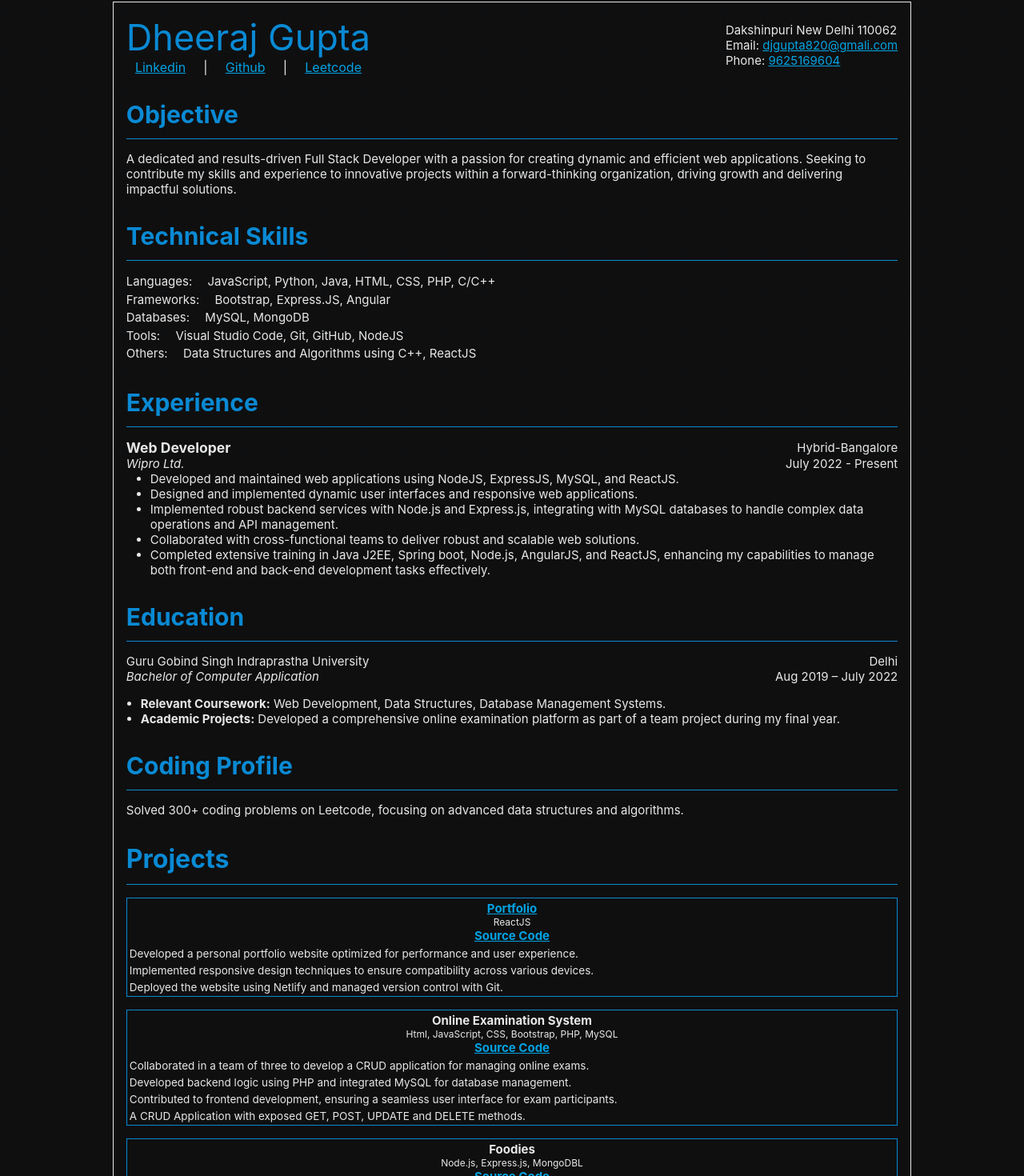
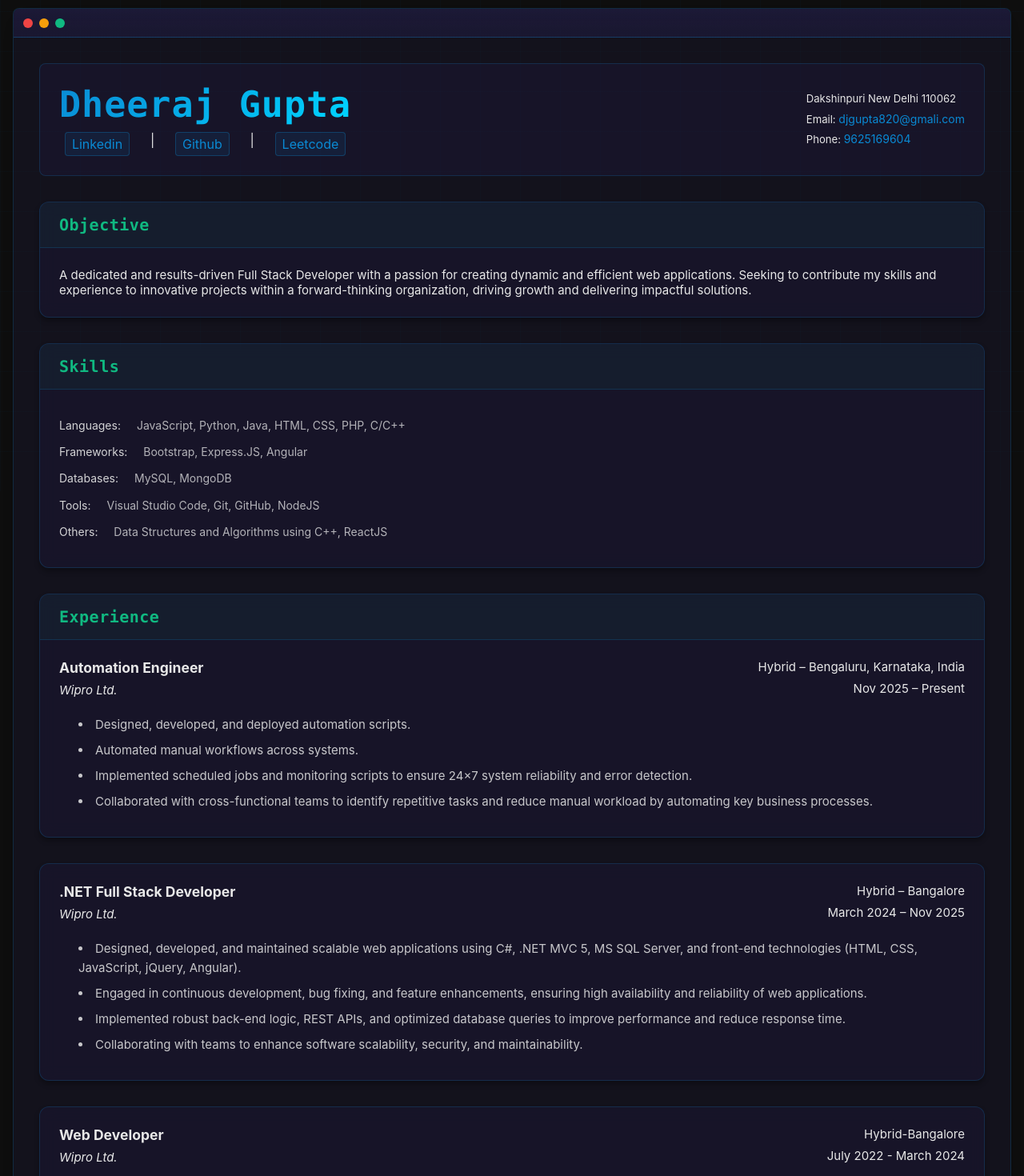
Before and after one commit to djgupta820/myportfolio, a React (Vite) app: page /resume in a window 1280 px wide. Shown: the part 186-1656 px from the top of the page at 80% size. Built offline with nearby package versions, Linux system fonts and the light colour scheme.

Commit message:
Modified Resume to look modern UI

```diff
--- a/src/components/Resume/Resume.jsx
+++ b/src/components/Resume/Resume.jsx
@@ -5,6 +5,8 @@ const Resume = () => {
   return (
     <div className="container">
       <h1 style={{ textAlign: "center" }}>Resume</h1>
+      <div className="resume-terminal">
+        <div className="resume-content-wrapper">
           <div className="resume">
         <div className="top">
           <div className="top-left">
@@ -41,7 +43,8 @@ const Resume = () => {
         </div>
 
         <div className="data-box">
-          <h1>Objective</h1>
+          <h2>Objective</h2>
+          <div className="terminal-section">
           <p>
             A dedicated and results-driven Full Stack Developer with a passion
             for creating dynamic and efficient web applications. Seeking to
@@ -50,9 +53,11 @@ const Resume = () => {
             impactful solutions.
           </p>
           </div>
+        </div>
 
         <div className="data-box">
-          <h1>Technical Skills</h1>
+          <h2>Skills</h2>
+          <div className="terminal-section">
           <div className="rskills">
             <p>
               Languages:{" "}
@@ -73,16 +78,82 @@ const Resume = () => {
             </p>
           </div>
           </div>
+        </div>
 
         <div className="data-box">
-          <h1>Experience</h1>
-          <div className="top">
+          <h2>Experience</h2>
+          <div className="terminal-section">
+            <div className="exp-header">
+              <div className="exp-left">
+                <h3>Automation Engineer</h3>
+                <p><i>Wipro Ltd.</i></p>
+              </div>
+              <div className="exp-right">
+                <p>Hybrid – Bengaluru, Karnataka, India</p>
+                <p>Nov 2025 – Present</p>
+              </div>
+            </div>
+          <div className="trainings">
+            <ul>
+              <li>
+                Designed, developed, and deployed automation scripts.
+              </li>
+              <li>
+                Automated manual workflows across systems.
+              </li>
+              <li>
+                Implemented scheduled jobs and monitoring scripts to ensure 24×7 system reliability and error detection.
+              </li>
+              <li>
+                Collaborated with cross-functional teams to identify repetitive tasks and reduce manual workload by automating key business processes.
+              </li>
+            </ul>
+          </div>
+          </div>
+        </div>
+
+        <div className="data-box">
+          <div className="terminal-section">
+            <div className="exp-header">
+              <div className="exp-left">
+                <h3>.NET Full Stack Developer</h3>
+                <p><i>Wipro Ltd.</i></p>
+              </div>
+              <div className="exp-right">
+                <p>Hybrid – Bangalore</p>
+                <p>March 2024 – Nov 2025</p>
+              </div>
+            </div>
+          <div className="trainings">
+            <ul>
+              <li>
+                Designed, developed, and maintained scalable web applications using C#, .NET MVC 5, MS SQL Server, and front-end technologies (HTML, CSS, JavaScript, jQuery, Angular).
+              </li>
+              <li>
+                Engaged in continuous development, bug fixing, and feature enhancements, ensuring high availability and reliability of web applications.
+              </li>
+              <li>
+                Implemented robust back-end logic, REST APIs, and optimized database queries to improve performance and reduce response time.
+              </li>
+              <li>
+                Collaborating with teams to enhance software scalability, security, and maintainability.
+              </li>
+            </ul>
+          </div>
+          </div>
+        </div>
+
+        <div className="data-box">
+          <div className="terminal-section">
+            <div className="exp-header">
+              <div className="exp-left">
                 <h3>Web Developer</h3>
+                <p><i>Wipro Ltd.</i></p>
+              </div>
+              <div className="exp-right">
                 <p>Hybrid-Bangalore</p>
+                <p>July 2022 - March 2024</p>
               </div>
-          <div className="top">
-            <i>Wipro Ltd.</i>
-            <p>July 2022 - Present</p>
             </div>
           <div className="trainings">
             <ul>
@@ -111,18 +182,20 @@ const Resume = () => {
             </ul>
           </div>
           </div>
+        </div>
 
         <div className="data-box">
-          <h1>Education</h1>
-          <div className="top">
-            <p>Guru Gobind Singh Indraprastha University</p>
+          <h2>Education</h2>
+          <div className="terminal-section">
+            <div className="exp-header">
+              <div className="exp-left">
+                <h3>Bachelor of Computer Application</h3>
+                <p><i>Guru Gobind Singh Indraprastha University</i></p>
+              </div>
+              <div className="exp-right">
                 <p>Delhi</p>
+                <p>Aug 2019 – July 2022</p>
               </div>
-          <div className="top">
-            <p>
-              <i>Bachelor of Computer Application</i>
-            </p>
-            <p>Aug 2019 – July 2022</p>
             </div>
           <div style={{marginLeft: "1.2em", marginTop:"1em"}}>
             <ul>
@@ -140,17 +213,21 @@ const Resume = () => {
             </ul>
           </div>
           </div>
+        </div>
 
         <div className="data-box">
-          <h1>Coding Profile</h1>
+          <h2>Coding Profile</h2>
+          <div className="terminal-section">
           <p>
             Solved 300+ coding problems on Leetcode, focusing on advanced data
             structures and algorithms.
           </p>
           </div>
+        </div>
 
         <div className="data-box">
-          <h1>Projects</h1>
+          <h2>Projects</h2>
+          <div className="terminal-section">
           <div className="rprojects">
             <div className="rproject">
               <h4>
@@ -246,9 +323,22 @@ const Resume = () => {
             </div>
           </div>
           </div>
+        </div>
 
         <div className="data-box">
-          <h1>Certifications</h1>
+          <h2>Certifications</h2>
+          <div className="terminal-section">
+          <p>
+            <a
+              href="https://aw.certmetrics.com/amazon/public/verification.aspx"
+              target="_blank"
+            >
+              AWS Certified Developer - Associate
+            </a>{" "}
+            <span>
+              <i>Certificate ID: ac2ed930a76e4ef992098edfe79f4e3e</i>
+            </span>
+          </p>
           <p>
             <a
               href="https://aw.certmetrics.com/amazon/public/verification.aspx"
@@ -260,7 +350,9 @@ const Resume = () => {
               <i>Certificate ID: EGPER7026MRQQCS9</i>
             </span>
           </p>
-          <p>Web Development in Django</p>
+          </div>
+        </div>
+      </div>
         </div>
       </div>
       <h3 className="warn">
--- a/src/components/Resume/resume.css
+++ b/src/components/Resume/resume.css
@@ -1,167 +1,360 @@
+/* Terminal-style Resume Styling */
+.resume-terminal {
+  width: 100%;
+  max-width: 1400px;
+  margin: var(--space-8) auto;
+  background: rgba(30, 27, 61, 0.3);
+  border: 1px solid rgba(10, 138, 212, 0.2);
+  border-radius: 8px;
+  overflow: hidden;
+  box-shadow: 0 8px 32px rgba(0, 0, 0, 0.3);
+  position: relative;
+}
+
+.resume-terminal::before {
+  content: '';
+  display: block;
+  height: 35px;
+  background: linear-gradient(180deg, rgba(30, 27, 61, 0.8), rgba(30, 27, 61, 0.6));
+  border-bottom: 1px solid rgba(10, 138, 212, 0.3);
+}
+
+.resume-terminal::after {
+  content: '';
+  position: absolute;
+  top: 12px;
+  left: 12px;
+  width: 12px;
+  height: 12px;
+  border-radius: 50%;
+  background: #ef4444;
+  box-shadow:
+    20px 0 0 #f59e0b,
+    40px 0 0 #10b981;
+  z-index: 10;
+}
+
+.resume-content-wrapper {
+  padding: var(--space-8);
+}
+
 .resume {
-  width: 80%;
-  border: 1px solid var(--light);
+  width: 100%;
   margin: auto;
   display: flex;
   flex-direction: column;
-  gap: 1em;
-  padding: 1em;
+  gap: var(--space-8);
+  font-family: var(--font-mono);
 }
+
 .resume a {
-  color: rgb(3, 163, 226);
+  color: var(--sp-col);
+  text-decoration: none;
+  transition: all 0.3s ease;
 }
+
+.resume a:hover {
+  color: #00d4ff;
+  text-decoration: underline;
+}
+
 .top {
   width: 100%;
   display: flex;
   align-items: center;
   justify-content: space-between;
   flex-wrap: wrap;
-  gap: 1em;
+  gap: var(--space-4);
+  padding: var(--space-6);
+  background: rgba(30, 27, 61, 0.4);
+  border: 1px solid rgba(10, 138, 212, 0.2);
+  border-radius: 8px;
+  margin-bottom: 0;
 }
+
 .top-left .name {
-  font-size: 3em;
+  font-size: var(--font-3xl);
   color: var(--sp-col);
-  transition: all 0.2s ease;
+  font-weight: 700;
+  background: linear-gradient(135deg, var(--sp-col), #00d4ff);
+  -webkit-background-clip: text;
+  -webkit-text-fill-color: transparent;
+  background-clip: text;
+  transition: all 0.3s ease;
+  font-family: var(--font-mono);
+  letter-spacing: 1px;
 }
+
 .top-left .name:hover {
   letter-spacing: 5px;
+  filter: brightness(1.2);
 }
+
 .top-left .links {
   width: 100%;
   display: flex;
   justify-content: space-around;
+  gap: var(--space-3);
+  margin-top: var(--space-2);
+  font-size: var(--font-md);
 }
+
+.top-left .links a {
+  padding: var(--space-1) var(--space-2);
+  border-radius: 4px;
+  background: rgba(10, 138, 212, 0.1);
+  border: 1px solid rgba(10, 138, 212, 0.3);
+}
+
 .top-right .contact-det {
-  transition: all 0.3s ease-in-out;
+  transition: all 0.3s ease;
+  font-size: var(--font-sm);
+  line-height: 1.8;
 }
+
 .top-right .contact-det:hover {
-  letter-spacing: 2px;
+  letter-spacing: 1px;
 }
+
 .data-box {
-  transition: all 0.3s ease;
+  background: rgba(30, 27, 61, 0.4);
+  backdrop-filter: blur(10px);
+  border: 1px solid rgba(10, 138, 212, 0.2);
+  border-radius: 12px;
+  padding: 0;
+  transition: all 0.4s cubic-bezier(0.25, 0.8, 0.25, 1);
+  box-shadow: 0 4px 6px rgba(0, 0, 0, 0.3);
+  overflow: hidden;
 }
+
 .data-box:hover {
-  padding: 0.2em 0.5em;
-  border: 1px solid var(--sp-col);
-  transform: scale(1.1, 1.1);
-  background-color: var(--dark-1);
+  border-color: var(--sp-col);
+  box-shadow: 0 12px 30px rgba(10, 138, 212, 0.3);
+  transform: translateY(-4px);
 }
-.resume:hover .data-box:not(:hover){
-  filter: blur(2px);
+
+.resume:hover .data-box:not(:hover) {
+  opacity: 0.6;
+  filter: blur(1px);
 }
+
+.data-box h2 {
+  font-size: var(--font-lg);
+  font-weight: 600;
+  color: #10b981;
+  padding: var(--space-4) var(--space-6);
+  margin: 0;
+  font-family: var(--font-mono);
+  letter-spacing: 0.5px;
+  background: rgba(16, 185, 129, 0.05);
+  border-bottom: 1px solid rgba(10, 138, 212, 0.2);
+}
+
+.terminal-section {
+  padding: var(--space-6);
+}
+
+.exp-header {
+  display: flex;
+  justify-content: space-between;
+  align-items: flex-start;
+  gap: var(--space-4);
+  margin-bottom: var(--space-4);
+}
+
+.exp-left h3 {
+  margin: 0 0 var(--space-2) 0;
+}
+
+.exp-left p {
+  margin: 0;
+}
+
+.exp-right {
+  text-align: right;
+}
+
+.exp-right p {
+  margin: 0 0 var(--space-2) 0;
+}
+
 .data-box h1 {
   width: 100%;
   color: var(--sp-col);
-  border-bottom: 1px solid var(--sp-col);
-  padding-bottom: 0.4em;
-  margin: 0.5em 0;
+  font-size: var(--font-xl);
+  font-weight: 700;
+  margin-bottom: var(--space-3);
+  font-family: var(--font-mono);
 }
+
 .data-box .rskills {
   width: 100%;
-  line-height: 1.5em;
+  line-height: 1.8;
+  font-size: var(--font-sm);
 }
+
+.data-box .rskills p {
+  margin: var(--space-2) 0;
+  color: rgba(232, 232, 232, 0.9);
+}
+
 .data-box .rskills span {
-  margin-left: 1em;
+  margin-left: var(--space-4);
+  color: rgba(232, 232, 232, 0.75);
 }
+
 .data-box .trainings {
-  margin-left: 2em;
+  margin-left: var(--space-6);
 }
+
+.data-box .trainings ul {
+  list-style-position: inside;
+}
+
+.data-box .trainings ul li {
+  margin: var(--space-2) 0;
+  line-height: 1.6;
+  color: rgba(232, 232, 232, 0.85);
+}
+
 .data-box .rprojects {
   width: 100%;
   display: flex;
-  align-items: center;
+  align-items: stretch;
   justify-content: space-around;
   flex-wrap: wrap;
-  gap: 1em;
+  gap: var(--space-8);
 }
+
 .data-box .rproject {
-  width: 30%;
-  min-width: 200px;
-  border: 1px solid var(--sp-col);
-  /* text-align: center; */
-  padding: 0.2em;
+  flex: 1;
+  min-width: 280px;
+  max-width: 350px;
+  border: 1px solid rgba(10, 138, 212, 0.3);
+  padding: var(--space-6);
+  border-radius: 8px;
+  background: rgba(30, 27, 61, 0.3);
+  transition: all 0.3s ease;
 }
+
+.data-box .rproject:hover {
+  border-color: var(--sp-col);
+  box-shadow: 0 8px 20px rgba(10, 138, 212, 0.3);
+  transform: translateY(-4px);
+  background: rgba(30, 27, 61, 0.5);
+}
+
 .rproject h4 {
   text-align: center;
+  color: var(--sp-col);
+  font-size: var(--font-lg);
+  margin: var(--space-2) 0;
+  font-family: var(--font-mono);
 }
+
 .rproject ul li {
   list-style-type: none;
-  margin-top: 5px;
-  font-size: .9em;
+  margin-top: var(--space-3);
+  font-size: var(--font-sm);
+  line-height: 1.6;
+  color: rgba(232, 232, 232, 0.85);
+  padding-left: var(--space-4);
+  position: relative;
 }
+
+.rproject ul li::before {
+  content: '>';
+  position: absolute;
+  left: 0;
+  color: #10b981;
+  font-weight: bold;
+}
+
 .rproject .tech {
   text-align: center;
-  font-size: 0.8em;
+  font-size: var(--font-sm);
+  color: #f59e0b;
+  margin: var(--space-2) 0;
+  padding: var(--space-1) var(--space-2);
+  background: rgba(245, 158, 11, 0.1);
+  border-radius: 4px;
+  border: 1px solid rgba(245, 158, 11, 0.3);
 }
-.data-box:nth-of-type(7){
-  transition: none !important;
-  transform: scale(1,1);
-  border: none;
-  padding: 0;
+
+.warn {
+  text-align: center;
+  color: #f59e0b;
+  margin: var(--space-6) 0;
+  font-family: var(--font-mono);
+  font-size: var(--font-sm);
 }
-.data-box:nth-of-type(7) .rproject{
-  transition: all .3s ease;
-  border-radius: 8px;
+
+/* Responsive Design */
+@media all and (width < 768px) {
+  .resume-terminal {
+    margin: var(--space-4) var(--space-2);
+  }
+
+  .resume-content-wrapper {
+    padding: var(--space-4);
+  }
+
+  .top {
+    flex-direction: column;
+    text-align: center;
+  }
+
+  .top-left .links {
+    flex-direction: column;
+    gap: var(--space-2);
+  }
+
+  .data-box .rproject {
+    min-width: 100%;
+  }
+
+  .data-box .trainings {
+    margin-left: var(--space-4);
+  }
 }
-.data-box:nth-of-type(7) .rproject:hover{
-  transform: scale(1.2, 1.2);
-  background-color: var(--dark-1);
-}
-.data-box:nth-of-type(7):hover .rproject:not(:hover){
-  filter: blur(2px);
-}
-.warn{
-  text-align: center;
-  color: yellow;
-  margin: .5em 0;
-  padding: 0 .1em;
-  display: none;
-}
-/* media query */
+
 @media all and (width < 650px) {
   .resume {
-    width: 98%;
+    width: 100%;
   }
-  .name,
-  .contact-det,
+
+  .top-left .name,
+  .top-right .contact-det,
   .data-box {
     transition: none !important;
   }
-  .name:hover,
-  .contact-det:hover {
-    letter-spacing: 0px !important;
+
+  .top-left .name:hover,
+  .top-right .contact-det:hover {
+    letter-spacing: 1px !important;
   }
+
   .data-box:hover {
-    padding: 0;
-    border: none;
-    transform: none;
-    background-color: none;
+    transform: translateY(0);
   }
-  .resume:hover .data-box:not(:hover){
+
+  .resume:hover .data-box:not(:hover) {
+    opacity: 1;
     filter: none;
   }
-  .data-box:nth-of-type(7) .rproject{
-    transition: none !important;
-    border-radius: 0;
-  }
-  .data-box:nth-of-type(7) .rproject:hover{
-    transform: none;
-    background-color: none;
-  }
-  .data-box:nth-of-type(7):hover .rproject:not(:hover){
-    filter: none;
-  }
-  .warn{
+
+  .warn {
     display: block;
   }
 }
+
 @media all and (width < 550px) {
-  .rpeojects {
-    width: 100%;
-    display: flex;
+  .data-box .rprojects {
     flex-direction: column;
   }
-  .rproject {
-    width: 100% !important;
+
+  .data-box .rproject {
+    width: 100%;
+    max-width: 100%;
   }
 }
```
Lines whose indentation alone changed are shown as unchanged.
